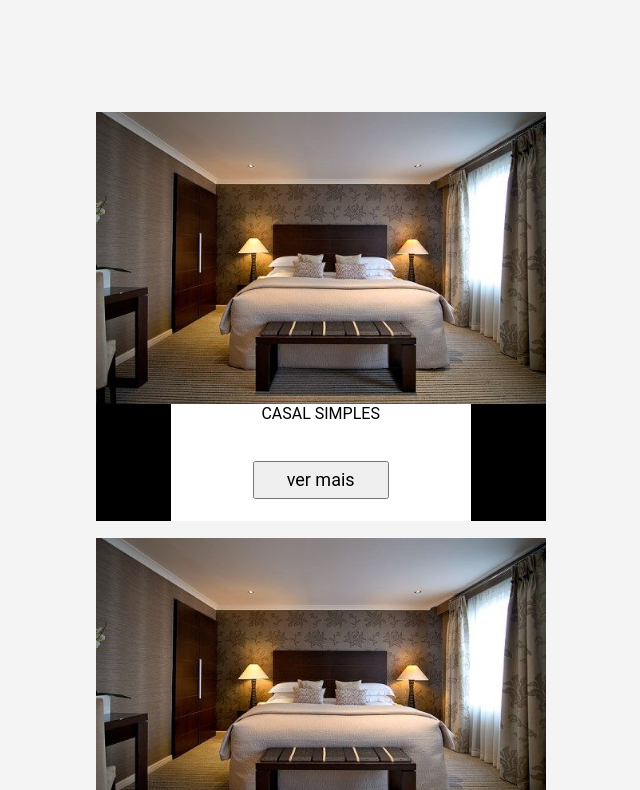
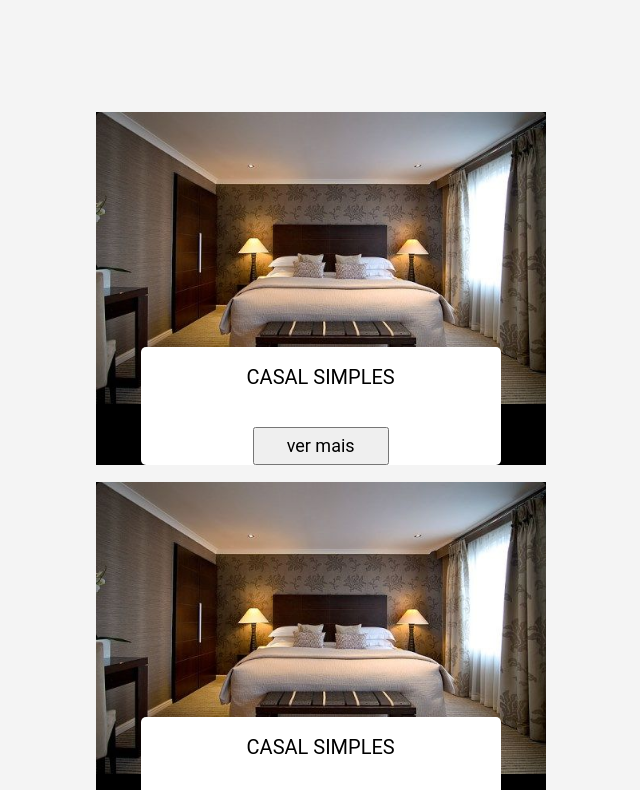
Before and after one commit to CaioLima96/projetoModulo05, a React (Create React App) app: page / in a window 1280 px wide. Shown: the part 710-1500 px from the top of the page, without its empty margins (121-761 px from the left). Built offline with nearby package versions, Linux system fonts and the light colour scheme; a web font is replaced by a local one.

Commit message:
FIX: removido o grid-css e usado pos.absolute no li de ImagensLista1

```diff
--- a/src/components/Quartos/ImagensLista1/Index.css
+++ b/src/components/Quartos/ImagensLista1/Index.css
@@ -6,50 +6,48 @@
 }
 
 .quartoListaItem {
-    display: grid;
-    height: 100%;
-
-    grid-template-rows: 1fr 117px;
-    grid-template-columns: repeat(12, 1fr);
-
     max-width: 450px;
     width: 100%;
-    /* height: 353px; */
+    height: 353px;
+
+    position: relative;
+    overflow: hidden;
 
     background-color: black;
     margin: 1%;
 }
 
 .quartoListaImg {
-    grid-column: 1/13;
-    grid-row: 1/1;
-
     width: 100%;
     height: 292px;
-    background-color: red;
 }
 
 .quartoListaImg img {
-    object-fit: cover;
     width: 100%;
     height: 100%;
+    object-fit: cover;
+
+    border-top-left-radius: 5px;
+    border-top-right-radius: 5px;
 }
 
 .quartoListaInfo {
-    /* max-width: 357px;
-    width: 80%; */
+    width: 80%;
 
-    grid-column: 3/11;
-    grid-row: 2/2;
+    position: absolute;
+    bottom: 0px;
+    left: 10%;
 
-    /* width: 357px; */
-    width: 100%;
-
+    border-radius: 5px;
     text-align: center;
     background-color: white;
-    /* color: white; */
 }
 
-.quartoListaInfo button {
-    margin-top: 38px;
+.quartoListaInfo p {
+    font-size: 1.25rem;
+    margin: 1.125rem 0 2.375rem 0;
 }
+
+.quartoListaItem button {
+    color: black;
+}
```
Also changed, not shown: src/components/Quartos/ImagensLista1/Index.js (+12 -0 lines).
